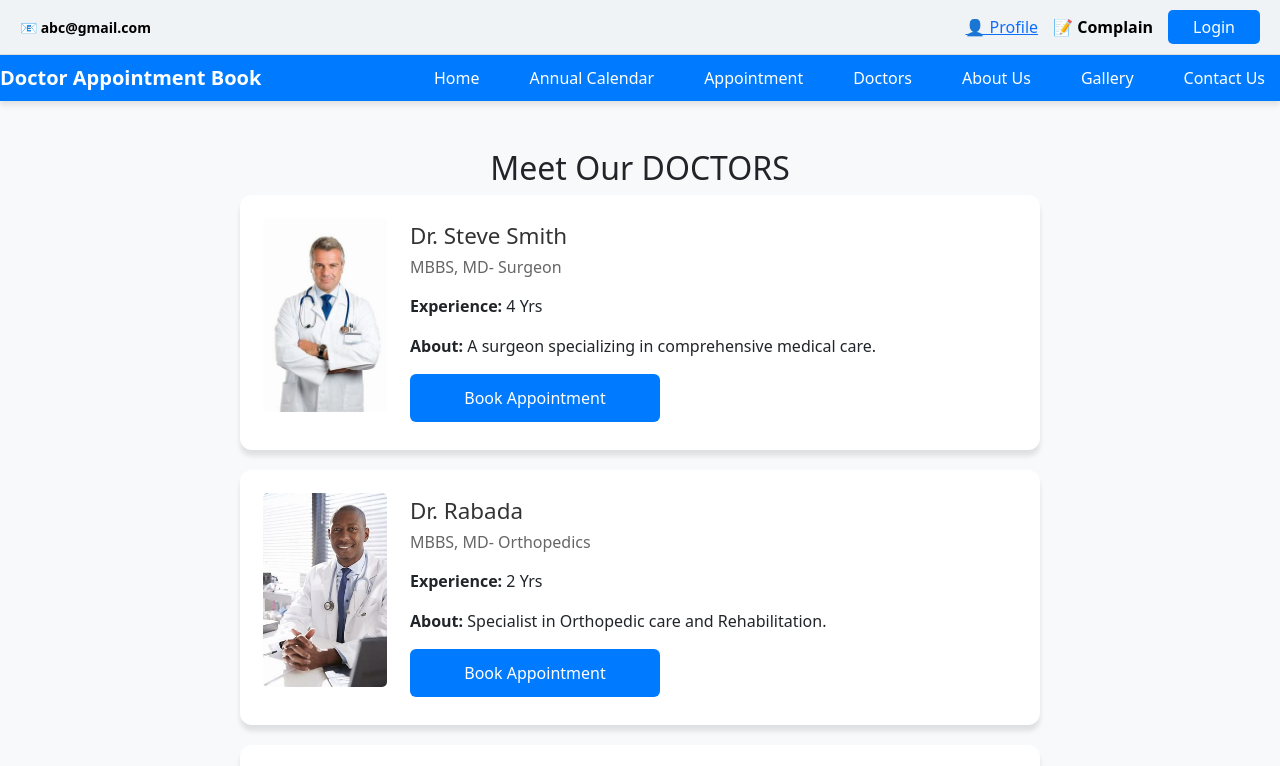
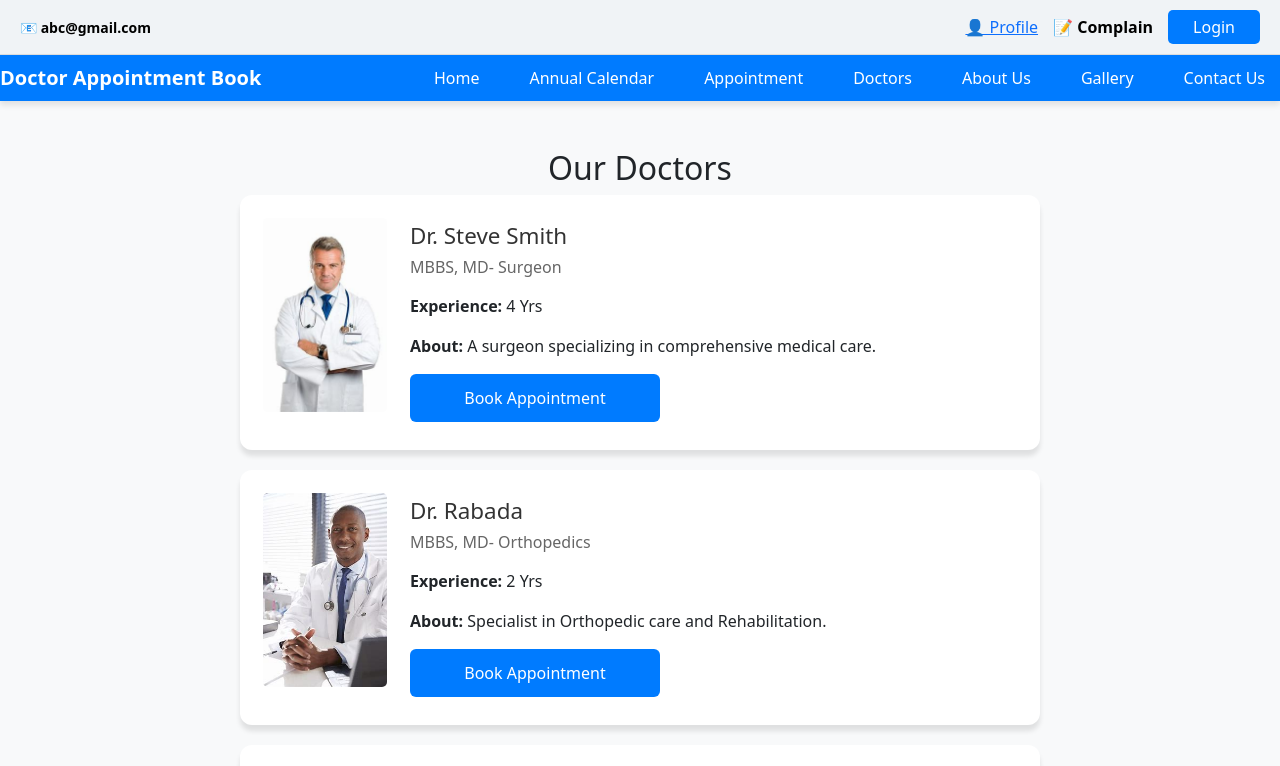
Before and after one commit to md-ahmad-raza/React-Project, a React (Vite) app in the folder front-end/: page /doctors in a window 1280 px wide. Shown: the top 766 px of the page. Built offline with nearby package versions, Linux system fonts and the light colour scheme.

Commit message:
5th push

```diff
--- a/front-end/src/Components/Pages/AboutDoctors.jsx
+++ b/front-end/src/Components/Pages/AboutDoctors.jsx
@@ -57,7 +57,7 @@ const AboutDoctors = () => {
 
   return (
     <div className='doctors-page'>
-      <h2 className='title'>Meet Our DOCTORS</h2>
+      <h2 className='title'>Our Doctors</h2>
       <div className='doctors-container'>
         {doctors.map((doctor) => (
           <div className='doctor-card' key={doctor.id}>
```
